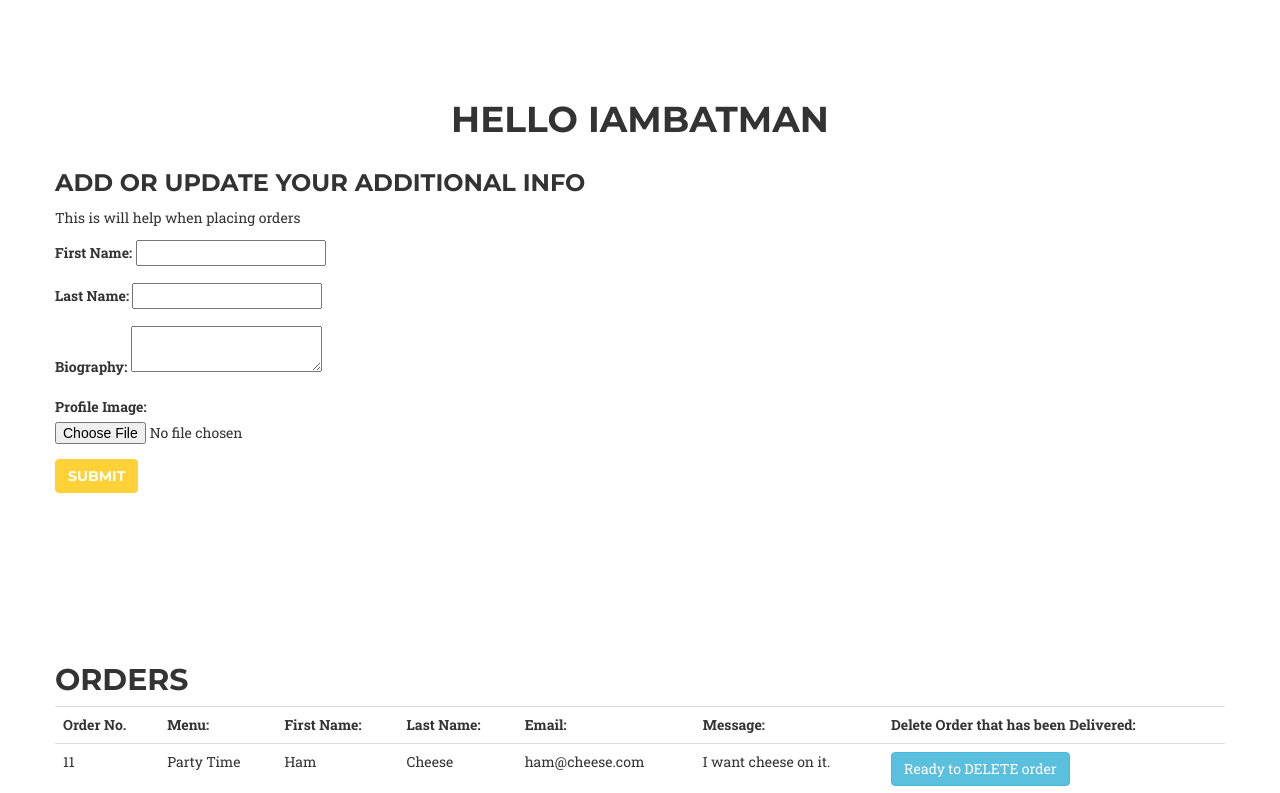
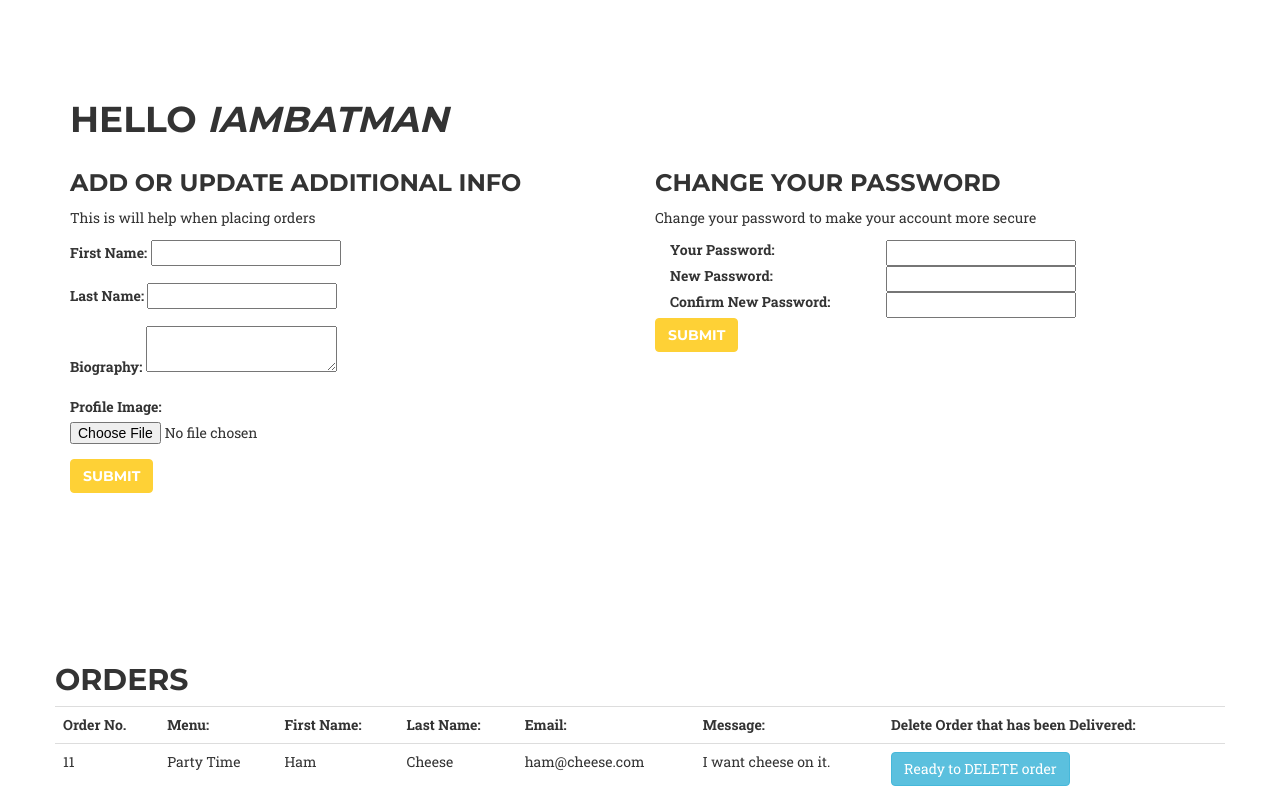
Before and after one commit to sampanganiban/mrs-molly-baking, a PHP site: page /index.php?page=account in a window 1280 px wide. Shown: the part 70-863 px from the top of the page. Run offline with PHP 8.4, Linux system fonts and the light colour scheme; a user stored in the database is signed in; data comes from the database, SQL or seed files in the repository; some libraries are stand-ins or nearby versions; some web fonts are replaced.

Commit message:
change the password of a user who has an account

```diff
--- a/www/classes/models/AccountModel.php
+++ b/www/classes/models/AccountModel.php
@@ -1,8 +1,6 @@
 <?php
 
 class AccountModel extends Model {
-
-
 
 	public function checkPassword( $password ) {
 
@@ -20,6 +18,31 @@ class AccountModel extends Model {
 
 		// Compare the current password against user existing password
 		if( password_verify($password, $data['Password']) ) {
+			return true;
+		} else {
+			return false;
+		}
+	}
+
+	public function updatePassword() {
+
+		// Get the username of the person logged in
+		$username = $_SESSION['username'];
+
+		// Require the password compat library
+		require 'vendor/password.php';
+
+		// Hash the new password
+		$hashedPassword = password_hash($_POST['new-password'], PASSWORD_BCRYPT);
+
+		// Prepare UPDATE SQL
+		$sql = "UPDATE users SET Password = '$hashedPassword' WHERE Username = '$username'";
+
+		// Run the SQL
+		$this->dbc->query($sql);
+
+		// Ensure the password update worked
+		if( $this->dbc->affected_rows != 0 ) {
 			return true;
 		} else {
 			return false;
--- a/www/classes/views/AccountPage.php
+++ b/www/classes/views/AccountPage.php
@@ -3,18 +3,25 @@
 class AccountPage extends Page {
 
 	// Properties
+	private $totalErrors = 0;
 
 	// Properties for the Additional Info form
 	private $firstName;
 	private $lastName;
 	private $firstNameError;
 	private $lastNameError;
-	private $totalErrors = 0;
 	private $additionalInfoSuccess;
 	private $additionalInfoFail;
 	private $userImageError;
 	private $deleteOrderSuccess;
 	private $deleteOrderFail;
+
+	// Properties for changing password
+	private $currentPasswordError;
+	private $newPasswordError;
+	private $confirmPasswordError;
+	private $passwordChangeSuccess;
+	private $passwordChangeFail;
 
 	// Methods
 	public function __construct($model) {
@@ -23,6 +30,11 @@ class AccountPage extends Page {
 		// If updating or inserting additional user info
 		if(isset($_POST['additional-info'])) {
 			$this->processAdditionalInfo();
+		}
+
+		// If a user submits the changing password form
+		if(isset($_POST['change-password'])) {
+			$this->processPasswordChange();
 		}
 
 		// If the user us an admin
@@ -42,11 +54,12 @@ class AccountPage extends Page {
 		// Make sure a user has logged in, if not then offer them a login or registration link
 		if( !isset($_SESSION['username']) ) {
 
-			include 'templates/error404.php';
+			echo 'Sorry you need an account';
 			return;
 		}
 
 		include 'templates/account.php';
+
 
 		// If user is an admin
 		if( $_SESSION['privilege'] == 'admin' ) {
@@ -157,7 +170,48 @@ class AccountPage extends Page {
 			$this->deleteOrderFail = 'The order has not been deleted';
 		}
 
+	}
 
+	private function processPasswordChange() {
+
+		// Create variables for passwords
+		$currentPassword = $_POST['current-password'];
+		$newPassword	 = $_POST['new-password'];
+		$confirmPassword = $_POST['confirm-password'];
+
+		// Validate the form
+		if( strlen($currentPassword) == 0 ) {
+			$this->currentPasswordError = 'This is required';
+			$this->totalErrors++;
+		} elseif( !$this->model->checkPassword($currentPassword) ) {
+			$this->currentPasswordError = 'Incorrect password';
+			$this->totalErrors++;
+		}
+
+		if( strlen($newPassword) < 8 ) {
+			$this->newPasswordError = 'Your new password needs to be longer than 8 characters';
+			$this->totalErrors++;
+		}
+
+		if( $confirmPassword != $newPassword ) {
+			$this->confirmPasswordError = 'Does not match the new password';
+			$this->totalErrors++;
+		}
+
+		// If no errors
+		if( $this->totalErrors == 0 ) {
+
+			// Update the password
+			$result = $this->model->updatePassword();
+
+			// If updating the password was a success
+			if( $result ) {
+				$this->passwordChangeSuccess = 'Successfully changed your password!';
+			} else {
+				$this->passwordChangeFail = 'Something went wrong updating your password';
+			}
+
+		}
 
 	}
 
@@ -194,4 +248,6 @@ class AccountPage extends Page {
 
 
 
+
+
 }
--- a/www/templates/account.php
+++ b/www/templates/account.php
@@ -1,8 +1,8 @@
 <section>
 	<div class="container">
 		<div class="row">
-			<div class="col-lg-12 text-center">
-				<h1>Hello <?php echo $_SESSION['username']; ?></h1>
+			<div class="col-lg-12">
+				<h1>Hello <em><?php echo $_SESSION['username']; ?></em></h1>
 			</div>
 		</div>
 
@@ -36,9 +36,9 @@
 
 ?>
 
-		<div class="row">
-		  <form method="post" action="index.php?page=account" enctype="multipart/form-data">
-			<h3>Add or Update your additional Info</h3>
+		<div class="row" class="col-md-12">
+		  <form method="post" action="index.php?page=account" enctype="multipart/form-data" class="col-md-6">
+			<h3>Add or Update additional Info</h3>
 			<p>This is will help when placing orders</p>
 				<div class="form-group">
 					<label for="first-name">First Name:</label>
@@ -67,6 +67,47 @@
 
 				<button class="btn btn-primary" name="additional-info">submit</button>
 		  </form>
+
+		<!-- Form to change password -->
+		  <form method="post" action="index.php?page=account" class="col-md-6">
+		  	<h3>Change your Password</h3>
+		  	<p>Change your password to make your account more secure</p>
+		  		<div>
+					<label for="current-password" class="col-md-5">Your Password:</label>
+					<input type="password" name="current-password">
+					<?php $this->bootstrapAlert($this->currentPasswordError, 'danger') ?>
+				</div>
+				<div>
+					<label for="new-password" class="col-md-5">New Password:</label>
+					<input type="password" name="new-password">
+					<?php $this->bootstrapAlert($this->newPasswordError, 'danger') ?>
+				</div>
+				<div>
+					<label for="confirm-password" class="col-md-5">Confirm New Password:</label>
+					<input type="password" name="confirm-password">
+					<?php $this->bootstrapAlert($this->confirmPasswordError, 'danger') ?>
+				</div>
+
+				<?php $this->bootstrapAlert($this->passwordChangeSuccess, 'success') ?>
+				<?php $this->bootstrapAlert($this->passwordChangeFail, 'danger') ?>
+
+				<button class="btn btn-primary" name="change-password">submit</button>
+		  </form>
+
+
+
+
+
+
+
+
+
+
+
+
+
+
+
 		</div>
 	</div>
 </section>
```
